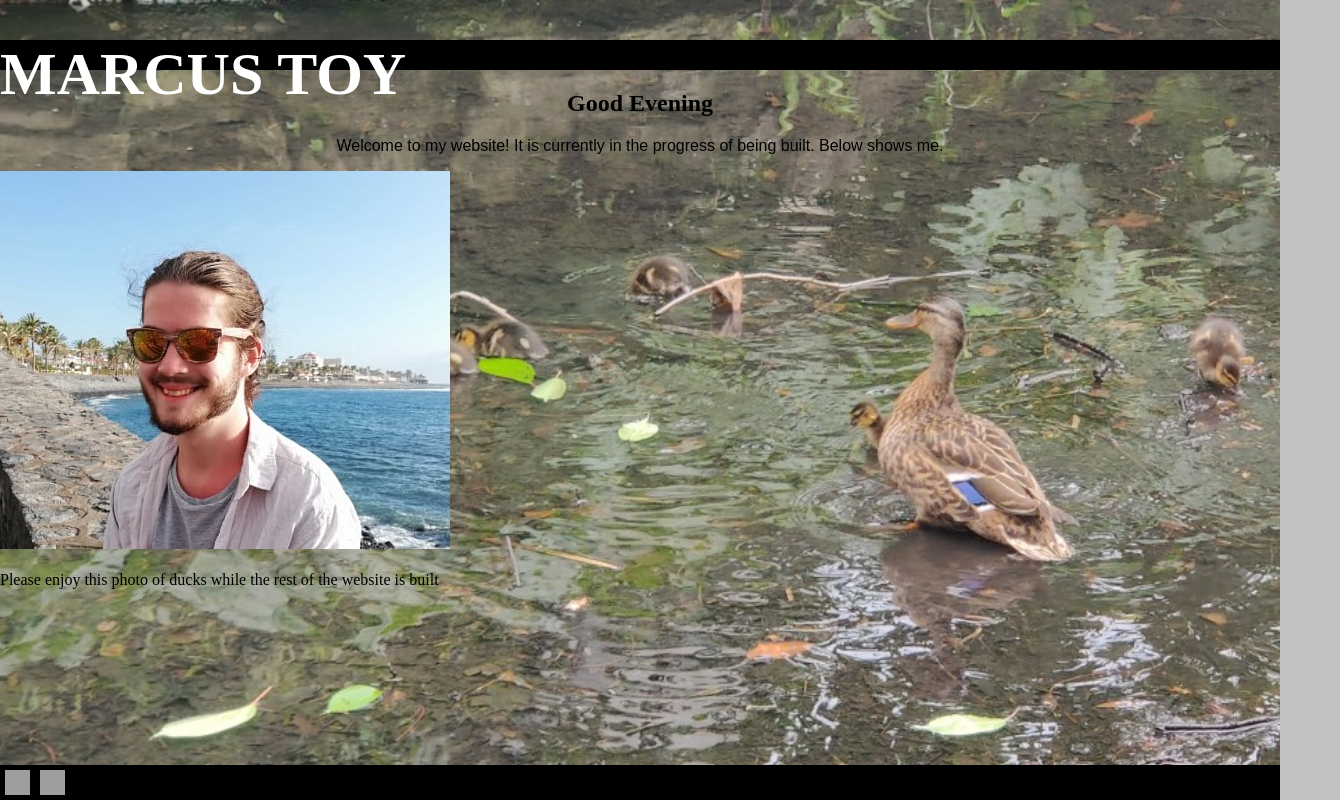
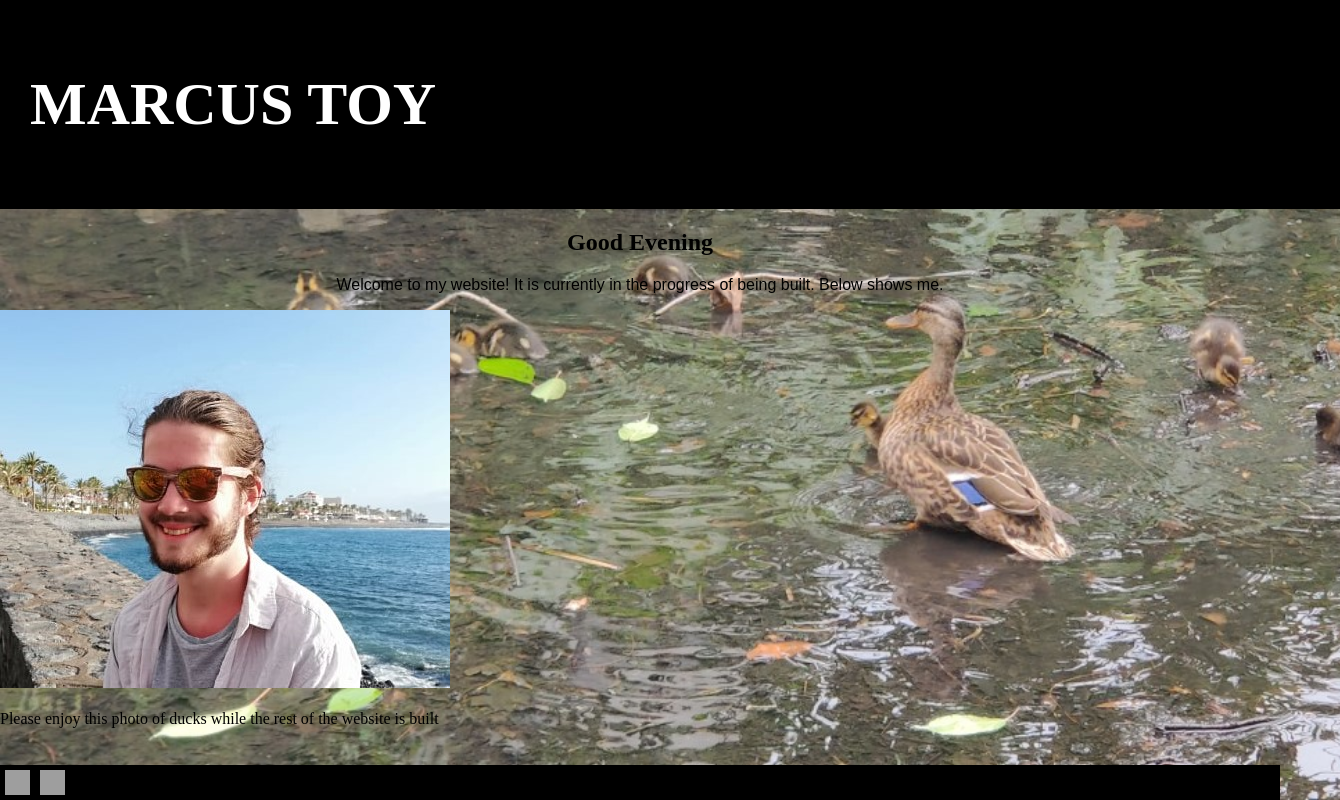
Before and after one commit to MarcusT1337/MarcusT1337.github.io, a plain HTML site: page index.html in a window 1280 px wide. Shown: the whole page, 1340 px wide, since content can reach past the window. Drawn offline with Linux system fonts and the light colour scheme; grey boxes are pictures that could not be loaded.

Commit message:
Update index.html

```diff
--- a/index.html
+++ b/index.html
@@ -27,15 +27,13 @@ body {
 }
   /* Header/Logo Title */
 .header {
-  width: 100%;
-  height: 30px ;
+  width:100%;
+  height = 150px;
+  padding: 30px;
   text-align: centre;
   background: black;
   color: white;
   font-size: 30px;
-  margin: 0;
-  padding: 0;
-
   font-family: Courier(monospace), Courier;
 
 }
```
